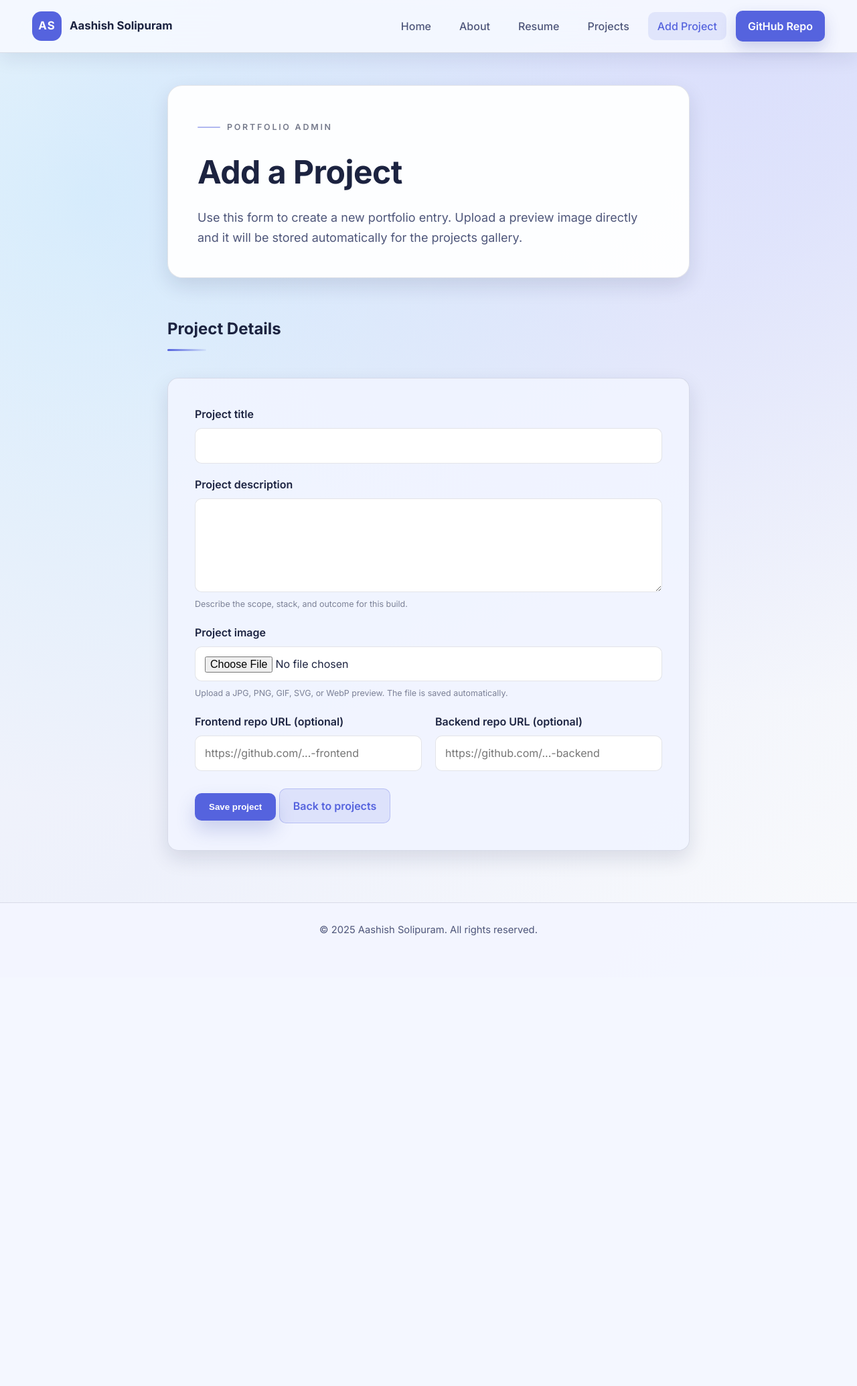
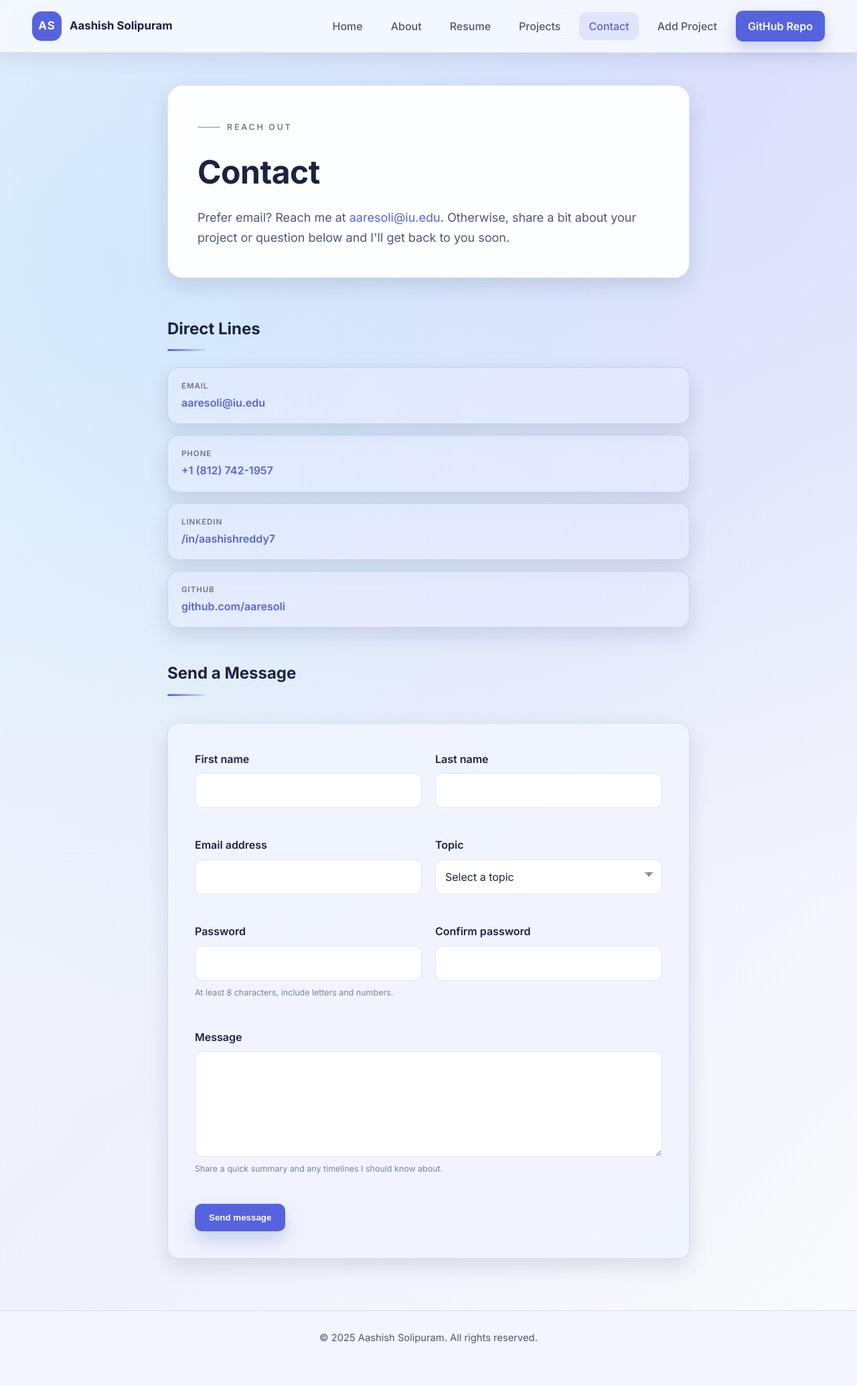
Before and after one commit to aaresoli/personal-website-flask, a Flask app: page /contact in a window 1280 px wide. Shown: the whole page at 67% size. Before the commit the page ends 1397 px from the top, so only its background shows below. Run offline with Flask 3, Linux system fonts and the light colour scheme.

Commit message:
Restore contact page alongside admin project form

```diff
--- a/app.py
+++ b/app.py
@@ -49,8 +49,8 @@ def projects():
     return render_template("projects.html", page="projects", projects=project_rows)
 
 
-@app.route("/contact", methods=["GET", "POST"])
-def contact():
+@app.route("/projects/new", methods=["GET", "POST"])
+def new_project():
     """Render the project submission form and persist new projects."""
     form_error = None
     form_data = {}
@@ -98,11 +98,21 @@ def contact():
             return redirect(url_for("projects"))
 
     return render_template(
-        "contact.html",
-        page="contact",
+        "add_project.html",
+        page="add_project",
         form_error=form_error,
         form_data=form_data,
     )
+
+
+@app.route("/contact", methods=["GET", "POST"])
+def contact():
+    """Render the contact form and log submissions before redirecting to thanks."""
+    if request.method == "POST":
+        app.logger.info("Contact submission: %s", dict(request.form))
+        return redirect(url_for("thankyou"))
+
+    return render_template("contact.html", page="contact")
 
 
 @app.route("/thank-you")
--- a/templates/base.html
+++ b/templates/base.html
@@ -26,7 +26,8 @@
     <a href="{{ url_for('about') }}" data-page="about" {% if current_endpoint == 'about' %}aria-current="page"{% endif %}>About</a>
     <a href="{{ url_for('resume') }}" data-page="resume" {% if current_endpoint == 'resume' %}aria-current="page"{% endif %}>Resume</a>
     <a href="{{ url_for('projects') }}" data-page="projects" {% if current_endpoint == 'projects' %}aria-current="page"{% endif %}>Projects</a>
-    <a href="{{ url_for('contact') }}" data-page="contact" {% if current_endpoint == 'contact' %}aria-current="page"{% endif %}>Add Project</a>
+    <a href="{{ url_for('contact') }}" data-page="contact" {% if current_endpoint == 'contact' %}aria-current="page"{% endif %}>Contact</a>
+    <a href="{{ url_for('new_project') }}" data-page="add_project" {% if current_endpoint == 'new_project' %}aria-current="page"{% endif %}>Add Project</a>
     <a class="nav-cta" href="https://github.com/aaresoli/personal-website-flask" target="_blank" rel="noopener">GitHub Repo</a>
   </nav>
 </header>
--- a/templates/contact.html
+++ b/templates/contact.html
@@ -1,52 +1,104 @@
 {% extends "base.html" %}
 
-{% block title %}Add Project - Aashish Solipuram{% endblock %}
-{% block meta_description %}Submit new portfolio projects that are stored in the site database and instantly appear on the projects page.{% endblock %}
+{% block title %}Contact - Aashish Solipuram{% endblock %}
+{% block meta_description %}Get in touch with Aashish Solipuram for collaborations, opportunities, or questions about software projects.{% endblock %}
 
 {% block content %}
 <main id="main" class="container narrow">
   <header class="page-header">
-    <p class="page-kicker">Portfolio Admin</p>
-    <h1>Add a Project</h1>
-    <p class="page-lead">
-      Use this form to create a new portfolio entry. Upload a preview image directly and it
-      will be stored automatically for the projects gallery.
-    </p>
+    <p class="page-kicker">Reach Out</p>
+    <h1>Contact</h1>
+    <p class="page-lead">Prefer email? Reach me at <a href="mailto:aaresoli@iu.edu">aaresoli@iu.edu</a>. Otherwise, share a bit about your project or question below and I'll get back to you soon.</p>
   </header>
 
   <section>
-    <h2>Project Details</h2>
-    {% if form_error %}
-    <div class="alert alert-error" role="alert">{{ form_error }}</div>
-    {% endif %}
-    <form id="projectForm" class="form" action="{{ url_for('contact') }}" method="post" enctype="multipart/form-data" novalidate>
+    <h2>Direct Lines</h2>
+    <ul class="contact-options">
+      <li>
+        <div class="contact-info">
+          <span class="contact-title">Email</span>
+          <a href="mailto:aaresoli@iu.edu">aaresoli@iu.edu</a>
+        </div>
+      </li>
+      <li>
+        <div class="contact-info">
+          <span class="contact-title">Phone</span>
+          <a href="tel:+18127421957">+1 (812) 742-1957</a>
+        </div>
+      </li>
+      <li>
+        <div class="contact-info">
+          <span class="contact-title">LinkedIn</span>
+          <a href="https://www.linkedin.com/in/aashishreddy7" target="_blank" rel="noopener">/in/aashishreddy7</a>
+        </div>
+      </li>
+      <li>
+        <div class="contact-info">
+          <span class="contact-title">GitHub</span>
+          <a href="https://github.com/aaresoli" target="_blank" rel="noopener">github.com/aaresoli</a>
+        </div>
+      </li>
+    </ul>
+  </section>
+
+  <section>
+    <h2>Send a Message</h2>
+    {# Flask endpoint handles POST, logs payload, then redirects to thank-you #}
+    <form id="contactForm" class="form" action="{{ url_for('contact') }}" method="post">
+      <div class="grid-2">
         <div class="form-field">
-        <label for="title">Project title</label>
-        <input id="title" name="title" type="text" required value="{{ form_data.get('title', '') }}">
+          <label for="firstName">First name</label>
+          <input id="firstName" name="firstName" type="text" autocomplete="given-name" required pattern="^[A-Za-z]+(?:[\s'-][A-Za-z]+)*$" title="Use letters, spaces, apostrophes, or hyphens only.">
+          <small class="error" aria-live="polite"></small>
         </div>
         <div class="form-field">
-        <label for="description">Project description</label>
-        <textarea id="description" name="description" rows="4" required>{{ form_data.get('description', '') }}</textarea>
-        <small class="hint">Describe the scope, stack, and outcome for this build.</small>
+          <label for="lastName">Last name</label>
+          <input id="lastName" name="lastName" type="text" autocomplete="family-name" required pattern="^[A-Za-z]+(?:[\s'-][A-Za-z]+)*$" title="Use letters, spaces, apostrophes, or hyphens only.">
+          <small class="error" aria-live="polite"></small>
+        </div>
+      </div>
+
+      <div class="grid-2">
+        <div class="form-field">
+          <label for="email">Email address</label>
+          <input id="email" name="email" type="email" autocomplete="email" required>
+          <small class="error" aria-live="polite"></small>
         </div>
         <div class="form-field">
-        <label for="image_file">Project image</label>
-        <input id="image_file" name="image_file" type="file" accept="image/*" required>
-        <small class="hint">Upload a JPG, PNG, GIF, SVG, or WebP preview. The file is saved automatically.</small>
+          <label for="topic">Topic</label>
+          <select id="topic" name="topic" required>
+            <option value="">Select a topic</option>
+            <option value="project">Project collaboration</option>
+            <option value="opportunity">Recruiting or opportunity</option>
+            <option value="question">General question</option>
+          </select>
+          <small class="error" aria-live="polite"></small>
         </div>
+      </div>
+
       <div class="grid-2">
         <div class="form-field">
-          <label for="repo_url">Frontend repo URL (optional)</label>
-          <input id="repo_url" name="repo_url" type="url" placeholder="https://github.com/...-frontend" value="{{ form_data.get('repo_url', '') }}">
+          <label for="password">Password</label>
+          <input id="password" name="password" type="password" required minlength="8" pattern="^(?=.*[A-Za-z])(?=.*\d).{8,}$" title="At least 8 characters with a mix of letters and numbers.">
+          <small class="hint">At least 8 characters, include letters and numbers.</small>
+          <small class="error" aria-live="polite"></small>
         </div>
         <div class="form-field">
-          <label for="demo_url">Backend repo URL (optional)</label>
-          <input id="demo_url" name="demo_url" type="url" placeholder="https://github.com/...-backend" value="{{ form_data.get('demo_url', '') }}">
+          <label for="confirmPassword">Confirm password</label>
+          <input id="confirmPassword" name="confirmPassword" type="password" required minlength="8">
+          <small class="error" aria-live="polite"></small>
         </div>
       </div>
+
+      <div class="form-field full">
+        <label for="message">Message</label>
+        <textarea id="message" name="message" rows="5" required></textarea>
+        <small class="hint">Share a quick summary and any timelines I should know about.</small>
+        <small class="error" aria-live="polite"></small>
+      </div>
+
       <div class="form-actions">
-        <button class="btn" type="submit">Save project</button>
-        <a class="btn secondary" href="{{ url_for('projects') }}">Back to projects</a>
+        <button class="btn" type="submit">Send message</button>
       </div>
     </form>
   </section>
```
Also changed, not shown: templates/add_project.html (added, +54 -0 lines), README.md. Lines whose indentation alone changed are shown as unchanged.
